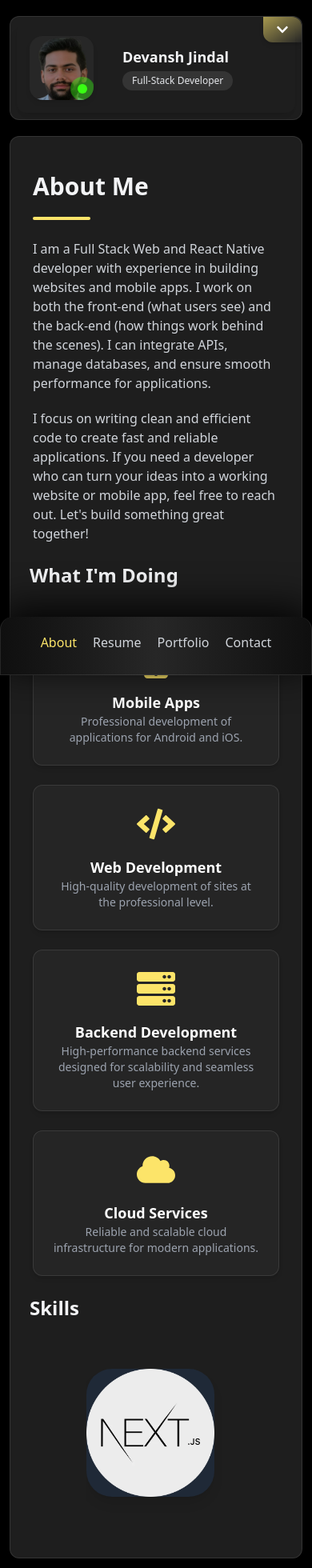
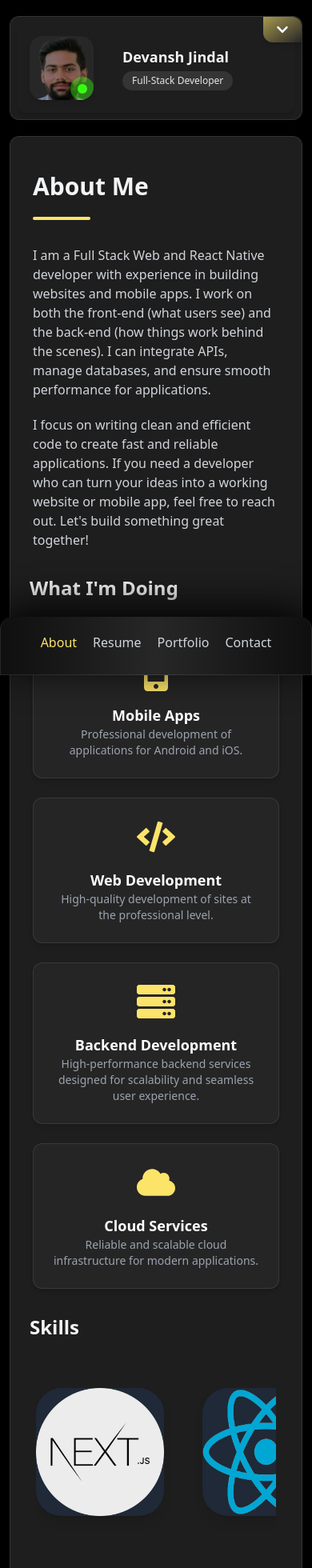
Before and after one commit to devansh-jindal-2004/portfolio-new, a Next.js app: page / in a window 390 px wide. Shown: the top 1960 px of the page at 80% size. Built offline with nearby package versions, Linux system fonts and the light colour scheme.

Commit message:
side bar adjusted for large screens sticky position also skill scrollbar adjusted for small screen

```diff
--- a/app/layout.js
+++ /dev/null
@@ -1,20 +0,0 @@
-import { Toaster } from "react-hot-toast";
-import "./globals.css";
-
-export const metadata = {
-  title: "Devansh's Portfolio",
-  description: "Web and Mobile developer",
-};
-
-export default function RootLayout({ children }) {
-  return (
-    <html lang="en">
-      <body
-        className={`antialiased`}
-      >
-        <Toaster />
-        {children}
-      </body>
-    </html>
-  );
-}
--- /dev/null
+++ b/app/layout.jsx
@@ -0,0 +1,27 @@
+import { Toaster } from "react-hot-toast";
+import "./globals.css";
+import SideBar from "@/components/SideBar/SideBar";
+
+export const metadata = {
+  title: "Devansh's Portfolio",
+  description: "Web and Mobile developer",
+};
+
+export default function RootLayout({ children }) {
+  return (
+    <html lang="en">
+      <body className="antialiased">
+        <Toaster />
+        <div className="flex flex-col xl:flex-row bg-black px-3 sm:px-20 lg:px-40 gap-5 xl:gap-6 py-5 md:py-16 min-h-screen justify-center pb-20">
+          {/* Sidebar (Fixed) */}
+          <div className="w-full xl:w-fit xl:sticky xl:top-5 self-start">
+            <SideBar />
+          </div>
+
+          {/* Scrollable Content */}
+          <div className="flex-1 overflow-y-auto">{children}</div>
+        </div>
+      </body>
+    </html>
+  );
+}
--- a/app/page.jsx
+++ b/app/page.jsx
@@ -4,9 +4,6 @@ import SideBar from "@/components/SideBar/SideBar";
 
 export default function Home() {
   return (
-    <div className="flex flex-col xl:flex-row bg-black px-3 sm:px-20 lg:px-40 gap-5 xl:gap-6 py-5 md:py-16 min-h-screen justify-center pb-20">
-      <SideBar />
       <Body />
-    </div>
   );
 }
--- a/components/About/About.jsx
+++ b/components/About/About.jsx
@@ -4,7 +4,7 @@ import SkillsScroll from '../Skills/Skills'
 
 function About() {
   return (
-    <div className='h-full w-full xl:px-5 py-6 space-y-6'>
+    <div className='h-full w-full xl:px-5 py-6 space-y-8'>
       <div className="text-3xl font-bold text-gray-100 relative w-fit px-4 xl:p-0">
         About Me
         <div className="h-1 w-1/2 bg-[#fce469] rounded-full mt-5 px-4 xl:p-1"></div>
--- a/components/Skills/Skills.jsx
+++ b/components/Skills/Skills.jsx
@@ -25,7 +25,7 @@ const skills = [
 
 function SkillsScroll() {
   return (
-    <div className="w-full max-w-[55vw] mx-auto px-5 mt-10"> {/* Prevents stretching */}
+    <div className="w-full xl:max-w-[55vw] mx-auto px-5 mt-10"> {/* Prevents stretching */}
       <div className="overflow-x-auto whitespace-nowrap custom-scrollbar">
         <div className="flex gap-12 py-5 w-max pb-10">
           {skills.map((skill, index) => (
```
